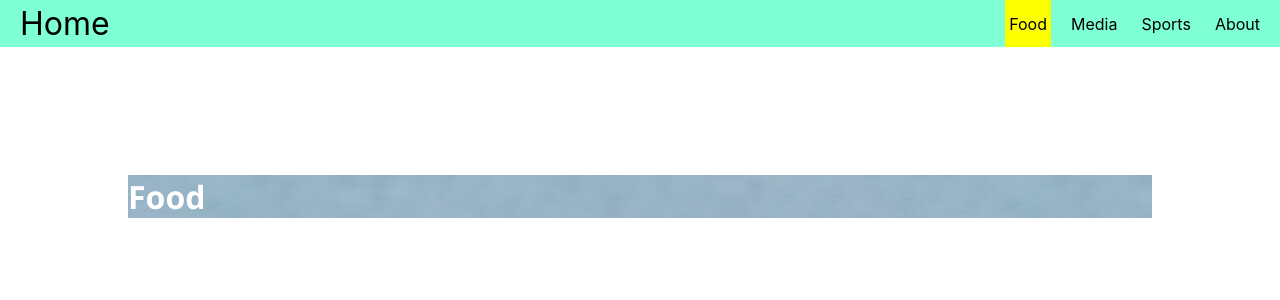
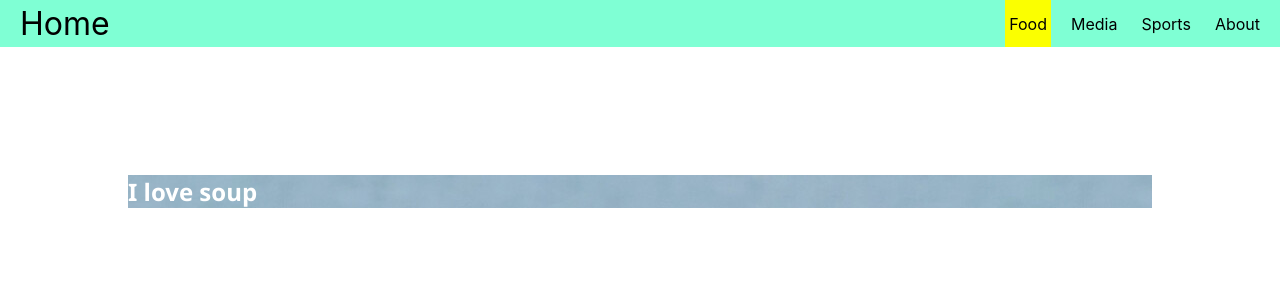
Before and after one commit to colaman120/colaman120.github.io, a React (Create React App) app: page /food in a window 1280 px wide. Shown: the top 300 px of the page. Built offline with nearby package versions, Linux system fonts and the light colour scheme.

Commit message:
add markdown functionality to all pages

```diff
--- a/src/pages/food.js
+++ b/src/pages/food.js
@@ -1,3 +1,48 @@
-export default function Food() {
-    return <h1>Food</h1>
+import { Fragment, Component } from 'react';
+import Helmet from 'react-helmet';
+import ReactMarkdown from 'react-markdown';
+
+const importAll = (r) => r.keys().map(r);
+var markdownFiles = importAll(require.context('posts/foodposts', false, /\.md$/));
+var half_length = Math.ceil(markdownFiles.length / 2);
+markdownFiles = markdownFiles.slice(0,half_length).sort().reverse();
+
+class Food extends Component {
+    state = {
+        posts: []
+    }
+
+    async componentDidMount() {
+        const posts = await Promise.all(markdownFiles.map((file) => fetch(file).then((res) => res.text())))
+            .catch((err) => console.error(err));
+        this.setState((state) => ({ ...state, posts }));
+    }
+
+
+
+    render() {
+        const { posts } = this.state;
+        return (
+        <Fragment>
+            <Helmet title="My Fat Ass Can't Stop Eating" />
+            <section className="section">
+                <div>
+                {
+                    posts.map((post, idx) => (
+                        <div className="card" key={idx}>
+                            <div className="card-content">
+                                <div className="content">
+                                    <ReactMarkdown children={post} />
+                                </div>
+                            </div>
+                        </div>
+                    ))
+                }
+                </div>
+            </section>
+        </Fragment>
+        );
+    }
 }
+
+export default Food;
--- a/src/pages/media.js
+++ b/src/pages/media.js
@@ -1,12 +1,11 @@
-import React, { Fragment, Component } from 'react';
+import { Fragment, Component } from 'react';
 import Helmet from 'react-helmet';
 import ReactMarkdown from 'react-markdown';
 
 const importAll = (r) => r.keys().map(r);
-var markdownFiles = importAll(require.context('posts/mediaposts', false, /\.md$/))
-  .reverse();
+var markdownFiles = importAll(require.context('posts/mediaposts', false, /\.md$/));
 var half_length = Math.ceil(markdownFiles.length / 2);
-markdownFiles = markdownFiles.slice(0,half_length);
+markdownFiles = markdownFiles.slice(0,half_length).sort().reverse();
 
 class Media extends Component {
     state = {
@@ -16,8 +15,6 @@ class Media extends Component {
     async componentDidMount() {
         const posts = await Promise.all(markdownFiles.map((file) => fetch(file).then((res) => res.text())))
             .catch((err) => console.error(err));
-        console.log(markdownFiles);
-
         this.setState((state) => ({ ...state, posts }));
     }
 
@@ -27,7 +24,7 @@ class Media extends Component {
         const { posts } = this.state;
         return (
         <Fragment>
-            <Helmet title="The Gang Talks About Sports" />
+            <Helmet title="Letterboxd Hate" />
             <section className="section">
                 <div>
                 {
--- a/src/pages/sports.js
+++ b/src/pages/sports.js
@@ -1,3 +1,48 @@
-export default function Sports() {
-    return <h1>Sports</h1>
+import { Fragment, Component } from 'react';
+import Helmet from 'react-helmet';
+import ReactMarkdown from 'react-markdown';
+
+const importAll = (r) => r.keys().map(r);
+var markdownFiles = importAll(require.context('posts/sportsposts', false, /\.md$/));
+var half_length = Math.ceil(markdownFiles.length / 2);
+markdownFiles = markdownFiles.slice(0,half_length).sort().reverse();
+
+class Sports extends Component {
+    state = {
+        posts: []
+    }
+
+    async componentDidMount() {
+        const posts = await Promise.all(markdownFiles.map((file) => fetch(file).then((res) => res.text())))
+            .catch((err) => console.error(err));
+        this.setState((state) => ({ ...state, posts }));
+    }
+
+
+
+    render() {
+        const { posts } = this.state;
+        return (
+        <Fragment>
+            <Helmet title="The Gang Talks About Sports" />
+            <section className="section">
+                <div>
+                {
+                    posts.map((post, idx) => (
+                        <div className="card" key={idx}>
+                            <div className="card-content">
+                                <div className="content">
+                                    <ReactMarkdown children={post} />
+                                </div>
+                            </div>
+                        </div>
+                    ))
+                }
+                </div>
+            </section>
+        </Fragment>
+        );
+    }
 }
+
+export default Sports;
--- /dev/null
+++ b/src/posts/foodposts/250522.md
@@ -0,0 +1 @@
+# I love soup
--- /dev/null
+++ b/src/posts/sportsposts/250522.md
@@ -0,0 +1 @@
+# cubbies
```
Also changed, not shown: src/posts/mediaposts/250505.md (renamed from src/posts/mediaposts/test1.md), src/posts/mediaposts/250515.md (renamed from src/posts/mediaposts/testmd.md).
